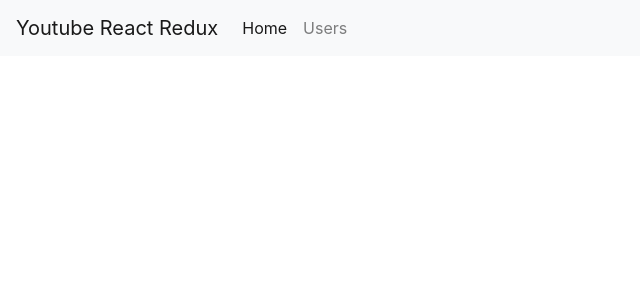
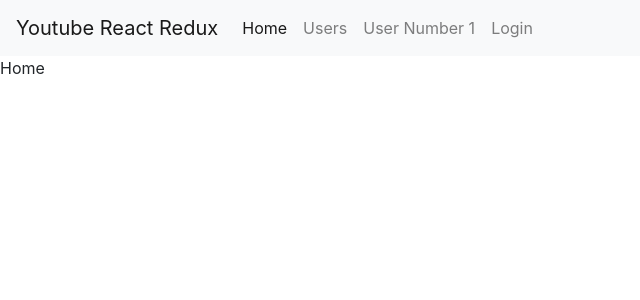
Before and after one commit to LiorRabinovich/youtube-react-redux, a React (Create React App) app: page / in a window 1280 px wide. Shown: the top 300 px of the page, without its empty margins (0-640 px from the left). Built offline with nearby package versions, Linux system fonts and the light colour scheme.

Commit message:
Added react router dom and page components

```diff
--- a/package.json
+++ b/package.json
@@ -6,6 +6,7 @@
     "react": "^16.8.6",
     "react-dom": "^16.8.6",
     "react-redux": "^7.0.2",
+    "react-router-dom": "^5.0.0",
     "react-scripts": "2.1.8",
     "redux": "^4.0.1"
   },
--- a/src/App.js
+++ b/src/App.js
@@ -1,23 +1,38 @@
 import React, { Component } from 'react';
 import { connect } from 'react-redux';
+import { BrowserRouter as Router, Route, NavLink } from 'react-router-dom';
+
+import Home from './components/Home';
+import Login from './components/Login';
+import Users from './components/Users';
+import User from './components/User';
 
 class App extends Component {
   render() {
     return (
-      <div className="App">
+      <Router>
         <nav className="navbar navbar-expand-lg navbar-light bg-light">
           <a className="navbar-brand" href="#">{this.props.siteName}</a>
           <button className="navbar-toggler" type="button" data-toggle="collapse" data-target="#navbarNavAltMarkup" aria-controls="navbarNavAltMarkup" aria-expanded="false" aria-label="Toggle navigation">
             <span className="navbar-toggler-icon"></span>
           </button>
           <div className="collapse navbar-collapse" id="navbarNavAltMarkup">
-            <div className="navbar-nav">
-              <a className="nav-item nav-link active" href="#">Home</a>
-              <a className="nav-item nav-link" href="#">Users</a>
-            </div>
+            <ul className="navbar-nav">
+              <li className="nav-item"><NavLink className="nav-link" to="/">Home</NavLink></li>
+              <li className="nav-item"><NavLink className="nav-link" to="/users">Users</NavLink></li>
+              <li className="nav-item"><NavLink className="nav-link" to="/user/1">User Number 1</NavLink></li>
+              <li className="nav-item"><NavLink className="nav-link" to="/login">Login</NavLink></li>
+            </ul>
           </div>
         </nav>
-      </div>
+
+
+        <Route path="/" exact component={Home} />
+        <Route path="/login" component={Login} />
+        <Route path="/users/:pageNumber?" component={Users} />
+        <Route path="/user/:userID" component={User} />
+
+      </Router>
     );
   }
 }
--- /dev/null
+++ b/src/components/Home.js
@@ -0,0 +1,13 @@
+import React, {Component} from 'react';
+
+class Home extends Component {
+    render() {
+        return (
+            <div className="home-page">
+                Home
+            </div>
+        )
+    }
+}
+
+export default Home;
--- /dev/null
+++ b/src/components/Login.js
@@ -0,0 +1,13 @@
+import React, {Component} from 'react';
+
+class Login extends Component {
+    render() {
+        return (
+            <div className="login-page">
+                Login
+            </div>
+        )
+    }
+}
+
+export default Login;
--- /dev/null
+++ b/src/components/User.js
@@ -0,0 +1,13 @@
+import React, {Component} from 'react';
+
+class User extends Component {
+    render() {
+        return (
+            <div className="user-page">
+                User
+            </div>
+        )
+    }
+}
+
+export default User;
--- /dev/null
+++ b/src/components/Users.js
@@ -0,0 +1,13 @@
+import React, {Component} from 'react';
+
+class Users extends Component {
+    render() {
+        return (
+            <div className="users-page">
+                Users
+            </div>
+        )
+    }
+}
+
+export default Users;
```
Also changed, not shown: 1 other file (tests, documents, lock files or other folders).
